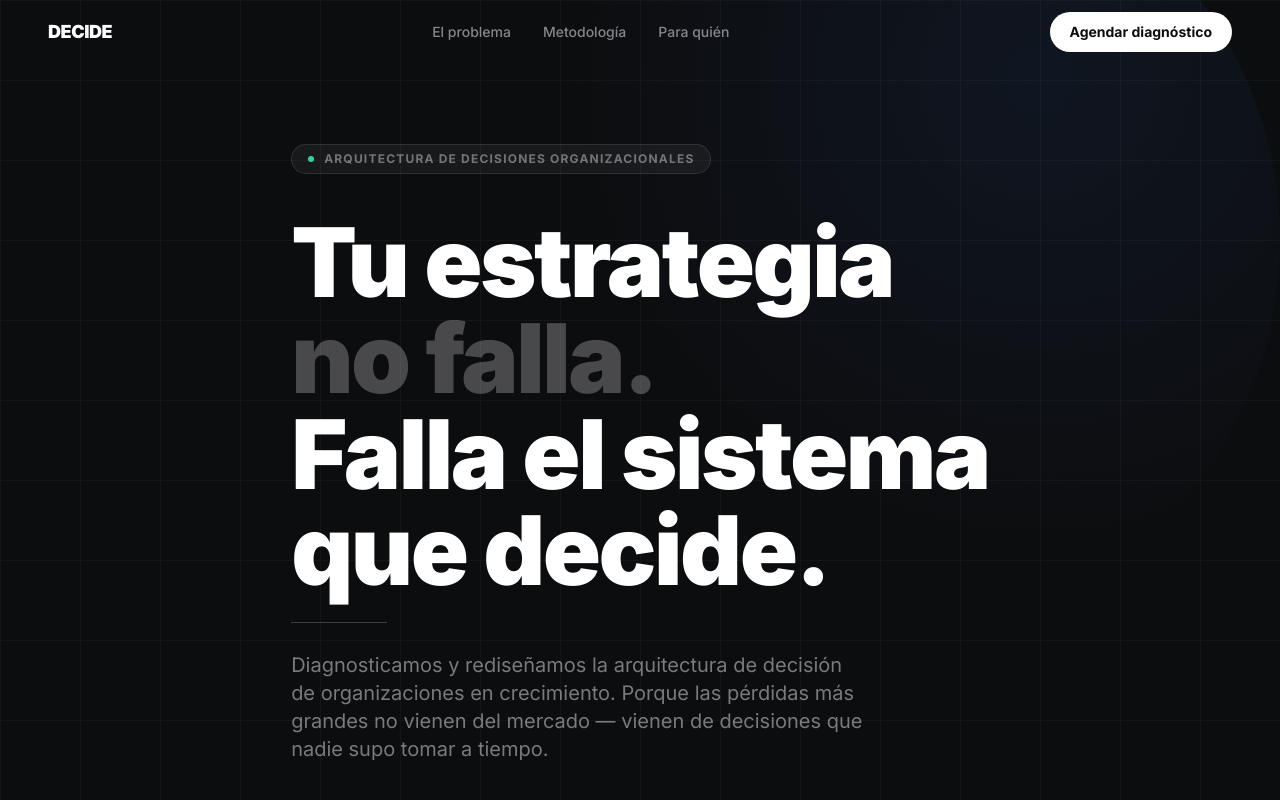
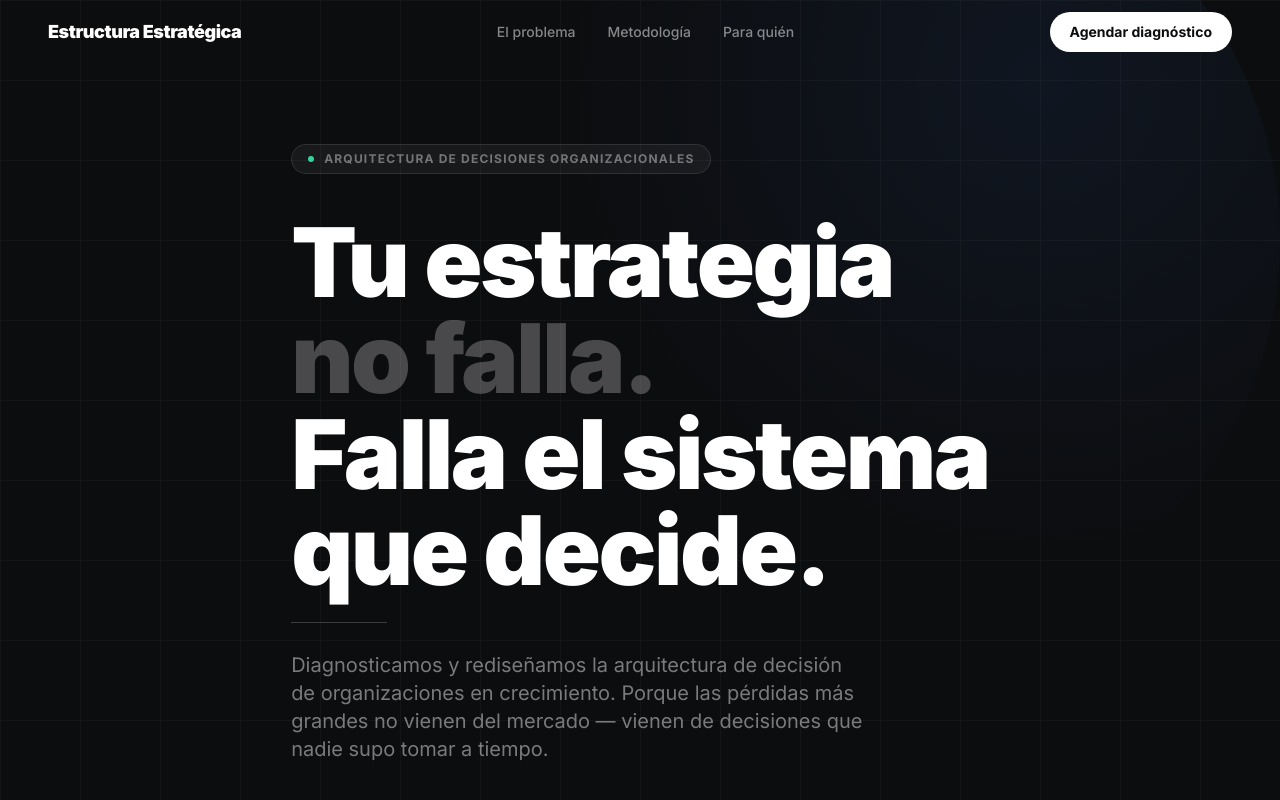
Before and after one commit to karosadoga/decide-site, a Next.js app: page / in a window 1280 px wide. Shown: the top 800 px of the page. Built offline with nearby package versions, Linux system fonts and the light colour scheme.

Commit message:
Update page.tsx
Rebrand navbar and footer to Estructura Estratégica

```diff
--- a/app/page.tsx
+++ b/app/page.tsx
@@ -202,7 +202,7 @@ export default function Home() {
         }`}
       >
         <div className="max-w-7xl mx-auto px-6 lg:px-12 h-16 flex items-center justify-between">
-          <span className="text-white font-black text-lg tracking-tight">DECIDE</span>
+          <span className="text-white font-black text-lg tracking-tight">Estructura Estratégica</span>
 
           <div className="hidden md:flex items-center gap-8 text-sm text-white/50 font-medium">
             {[
@@ -881,7 +881,7 @@ export default function Home() {
           </Fade>
           <Fade delay={200}>
             <a
-              href="mailto:hola@decide.mx"
+              href="mailto:hola@estructuraestrategica.com"
               className="inline-flex items-center justify-center gap-2 bg-white text-[#0C0D0F] font-bold px-10 py-5 rounded-full hover:bg-gray-100 transition-colors text-base"
             >
               Solicitar diagnóstico gratuito
@@ -906,15 +906,15 @@ export default function Home() {
       {/* ── FOOTER ─────────────────────────────────────────────────────────── */}
       <footer className="bg-[#080809] border-t border-white/5 py-10">
         <div className="max-w-7xl mx-auto px-6 lg:px-12 flex flex-col md:flex-row items-center justify-between gap-4">
-          <span className="text-white/20 font-black text-sm">DECIDE</span>
+          <span className="text-white/20 font-black text-sm">Estructura Estratégica</span>
           <p className="text-white/15 text-xs text-center">
-            © {new Date().getFullYear()} Decide · Arquitectura de decisiones organizacionales
+            © {new Date().getFullYear()} Estructura Estratégica · Arquitectura de decisiones organizacionales
           </p>
           <a
-            href="mailto:hola@decide.mx"
+            href="mailto:hola@estructuraestrategica.com"
             className="text-white/20 text-xs hover:text-white/40 transition-colors"
           >
-            hola@decide.mx
+            hola@estructuraestrategica.com
           </a>
         </div>
       </footer>
```
